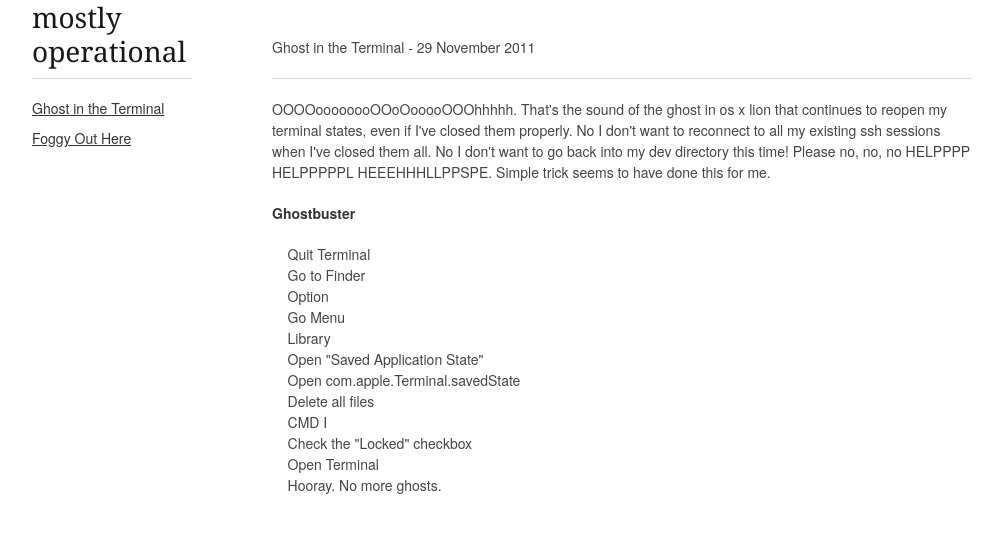
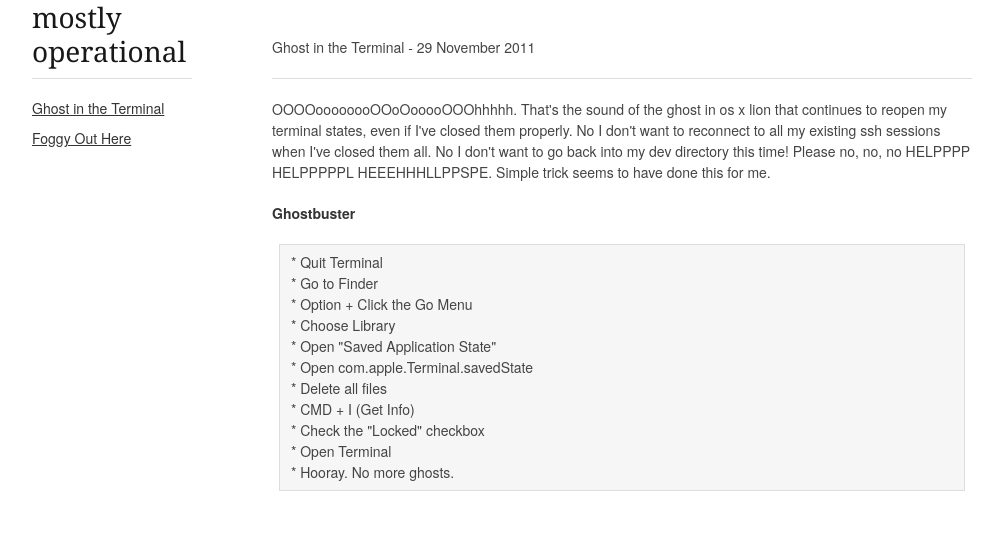
Before and after one commit to pshima/petey5king.github.com, a Jekyll site: the page built from _posts/2011-11-29-ghost-in-the-terminal.md, in a window 1280 px wide. Shown: the top 533 px of the page, without its empty margins (138-1141 px from the left). Built offline with Jekyll 4.4.1, drawn with Linux system fonts in a browser that asks for light colours; nearby versions of some CDN libraries.

Commit message:
Small styling updates and dropping highlight

```diff
--- a/_layouts/default.html
+++ b/_layouts/default.html
@@ -69,6 +69,7 @@
       <div class="twelve columns offset-by-one content" style="margin-top: 37px">
 
         {{ content }}
+        <br><br>
 
       </div>
 
--- a/_posts/2011-11-29-ghost-in-the-terminal.md
+++ b/_posts/2011-11-29-ghost-in-the-terminal.md
@@ -14,17 +14,18 @@ date: November 29, 2011
 <p>
   <strong>Ghostbuster</strong>
 </p>
-{% highlight bash %}
-    Quit Terminal
-    Go to Finder
-    Option
-    Go Menu
-    Library
-    Open "Saved Application State"
-    Open com.apple.Terminal.savedState
-    Delete all files
-    CMD I
-    Check the "Locked" checkbox
-    Open Terminal
-    Hooray. No more ghosts.
-{% endhighlight %}
+<div class="highlight">
+<pre>
+ * Quit Terminal
+ * Go to Finder
+ * Option + Click the Go Menu
+ * Choose Library
+ * Open "Saved Application State"
+ * Open com.apple.Terminal.savedState
+ * Delete all files
+ * CMD + I (Get Info)
+ * Check the "Locked" checkbox
+ * Open Terminal
+ * Hooray. No more ghosts.
+</pre>
+</div>
--- a/stylesheets/base.css
+++ b/stylesheets/base.css
@@ -332,7 +332,9 @@
 	.half-bottom { margin-bottom: 10px !important; }
 	.add-bottom { margin-bottom: 20px !important; }
 
-  .backdrop {
+  .highlight {
+  	padding: 0.5em;
+		margin: 0.5em;
   	background-color: #F6F6F6;
 		border: 1px solid #DDD;
   }
```
